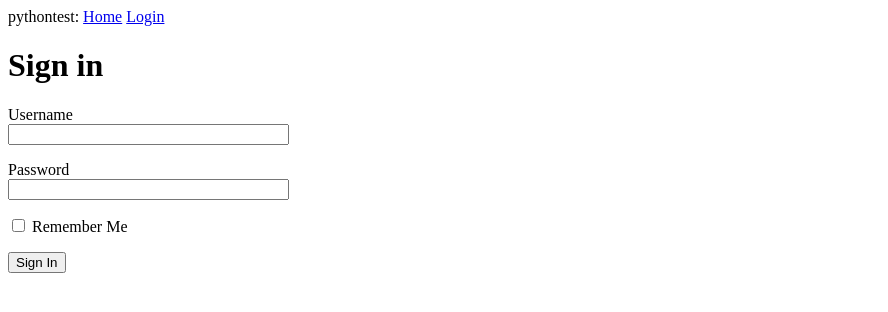
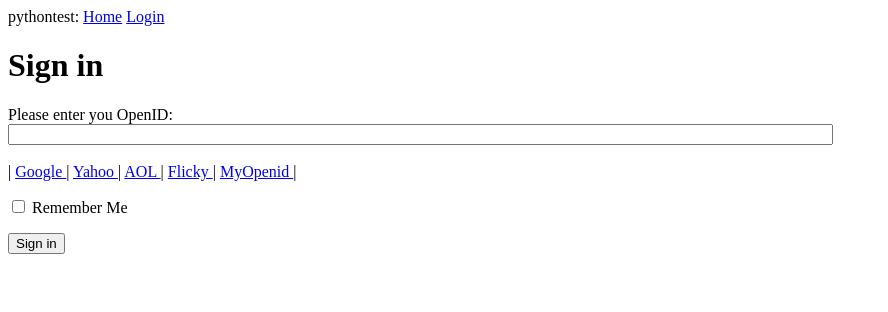
Before and after one commit to zju-chaoli/python_test, a Flask app: page /login in a window 1280 px wide. Shown: the top 312 px of the page, without its empty margins (0-888 px from the left). Run offline with Flask 2, Linux system fonts and the light colour scheme.

Commit message:
update for web form with openid for chapter 3 on 11/13/2018 by chaoli

```diff
--- a/forms.py
+++ b/forms.py
@@ -1,10 +1,8 @@
 
 from flask_wtf import FlaskForm
-from wtforms import StringField,PasswordField,BooleanField,SubmitField
+from wtforms import StringField,BooleanField
 from wtforms.validators import DataRequired
 
 class LoginForm(FlaskForm):
-	username = StringField('Username',validators=[DataRequired()])
-	password = PasswordField('Password',validators=[DataRequired()])
-	remember_me = BooleanField('Remember Me')
-	submit = SubmitField('Sign In')
+	openid = StringField('openid',validators=[DataRequired()])
+	remember_me = BooleanField('remember_me',default=False)
--- a/main.py
+++ b/main.py
@@ -11,6 +11,7 @@ from forms import LoginForm
 
 app = Flask(__name__)
 app.config.from_object(Config)
+# print(app.config['OPENID_PROVIDERS'])
 
 #mapping "/" to function hello_world
 @app.route('/')
@@ -42,9 +43,9 @@ def index():
 def login():
 	form = LoginForm()
 	if form.validate_on_submit():
-		flash('login requested for user {}, remember_me={}'.format(form.username.data,form.remember_me.data))
+		flash('login requested for OpenID= {}, remember_me={}'.format(form.openid.data,form.remember_me.data))
 		return redirect(url_for('index'))
-	return render_template('login.html',title = 'Sign In', form = form)
+	return render_template('login.html',title = 'Sign In', form = form,providers=app.config['OPENID_PROVIDERS'])
 
 
 
--- a/templates/login.html
+++ b/templates/login.html
@@ -1,27 +1,36 @@
 {% extends "base.html" %}
 
 {% block content %}
+
+<script type="text/javascript">
+	function set_openid(openid, pr)
+	{
+		u = openid.search('<username>')
+		if(u!=-1){
+			//openid requires username
+			user = prompt('Enter your '+ pr + ' username:')
+			openid = openid.substr(0,u) + user
+		}
+		form = document.forms['login']
+		form.elements['openid'].value = openid
+	}
+</script>
+
 	<h1>Sign in</h1>
-	<form action="" method="post" novalidate>
+	<form action="" method="post" name="login">
 		{{ form.hidden_tag() }}
 		<p>
-			{{ form.username.label }} <br>
-			{{ form.username(size=32) }}<br>
-			{% for error in form.username.errors %}
-			<span style="color: red;">[{{error}}]</span>
-			{% endfor %}
-
-		</p>
-		<p>
-			{{ form.password.label }} <br>
-			{{ form.password(size=32) }}<br>
-
-			{% for error in form.password.errors %}
-			<span style="color: red;">[{{error}}]</span>
+			Please enter you OpenID:<br>
+			{{ form.openid(size=100) }}<br>
+			{% for error in form.openid.errors %}
+				<span style="color: blue;">[{{error}}]</span>
+			{% endfor%}<br>
+			|{% for pr in providers %}
+				<a href="javascript:set_openid('{{pr.url}}','{{pr.name}}')"> {{pr.name}} </a> |
 			{% endfor %}
 		</p>
-		<p>{{ form.remember_me() }} {{ form.remember_me.label }}</p>
-		<p>{{ form.submit() }}</p>
+		<p> {{ form.remember_me }} Remember Me </p>
+		<p> <input type="submit" value="Sign in"> </p>
 	</form>
 
 {% endblock %}
```
Also changed, not shown: config.py (+10 -0 lines), templates/base.html (+4 -5 lines), 2 other files.
